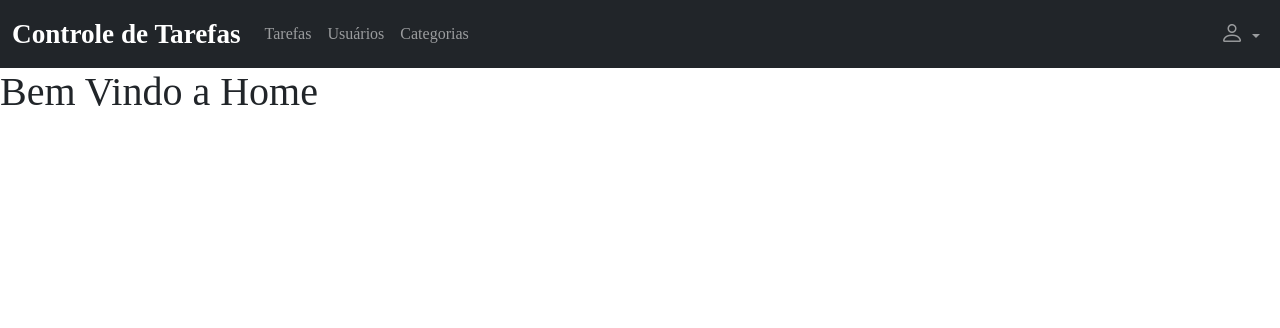
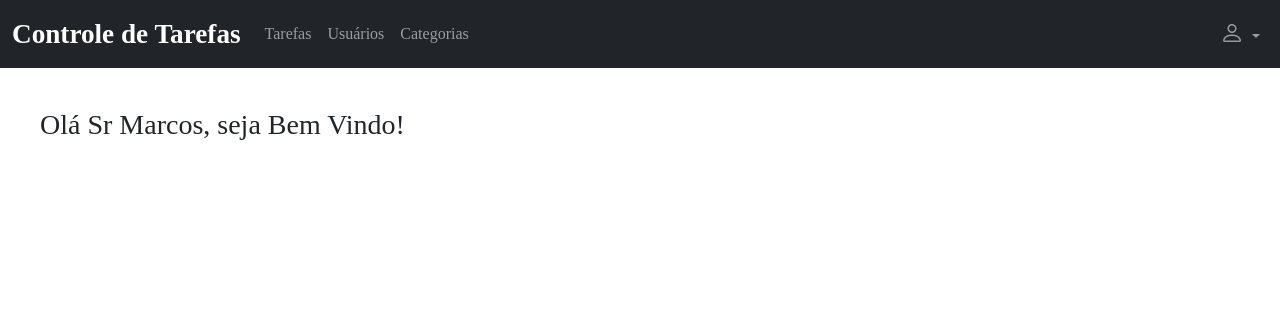
Before and after one commit to MarcosCondeJr/ControleDeTarefas2-PHP, a PHP site: page / in a window 1280 px wide. Shown: the top 328 px of the page. Run offline with PHP 8.4, Linux system fonts and the light colour scheme.

Commit message:
feat: criando estilos e alguns padrões para a home

```diff
--- a/App/Views/Home/HomePage.php
+++ b/App/Views/Home/HomePage.php
@@ -5,9 +5,10 @@
 <head>
     <meta charset="UTF-8">
     <meta name="viewport" content="width=device-width, initial-scale=1.0">
+    <link rel="stylesheet" href="public/css/styleHome.css">
     <title>Home</title>
 </head>
 <body>
-    <h1>Bem Vindo a Home</h1>
+    <h3 class="titulo">Olá Sr Marcos, seja Bem Vindo!</h3>
 </body>
 </html>
--- a/App/Views/navbar.php
+++ b/App/Views/navbar.php
@@ -4,7 +4,7 @@
     <meta charset="UTF-8">
     <meta name="viewport" content="width=device-width, initial-scale=1.0">
     <link href="https://cdn.jsdelivr.net/npm/bootstrap-icons/font/bootstrap-icons.css" rel="stylesheet">
-    <link rel="stylesheet" href="public/css/style.css">
+    <link rel="stylesheet" href="public/css/styleNavbar.css">
     <link href="https://cdn.jsdelivr.net/npm/bootstrap@5.3.3/dist/css/bootstrap.min.css" rel="stylesheet" integrity="sha384-QWTKZyjpPEjISv5WaRU9OFeRpok6YctnYmDr5pNlyT2bRjXh0JMhjY6hW+ALEwIH" crossorigin="anonymous">
     <script src="https://cdn.jsdelivr.net/npm/bootstrap@5.3.3/dist/js/bootstrap.bundle.min.js" integrity="sha384-YvpcrYf0tY3lHB60NNkmXc5s9fDVZLESaAA55NDzOxhy9GkcIdslK1eN7N6jIeHz" crossorigin="anonymous"></script>
 </head>
--- /dev/null
+++ b/public/css/styleHome.css
@@ -0,0 +1,7 @@
+* {
+    margin: 0;
+}
+
+.titulo {
+    padding: 40px;
+}
--- a/public/css/style.css
+++ b/public/css/styleNavbar.css
@@ -5,7 +5,7 @@
 }
 
 #navbar-brand:hover {
-    color: rgb(178, 178, 178);
+    color: rgb(213, 212, 212);
 }
 
 .nav-link {
```
